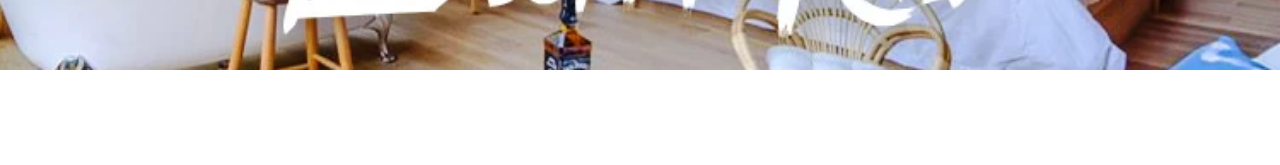
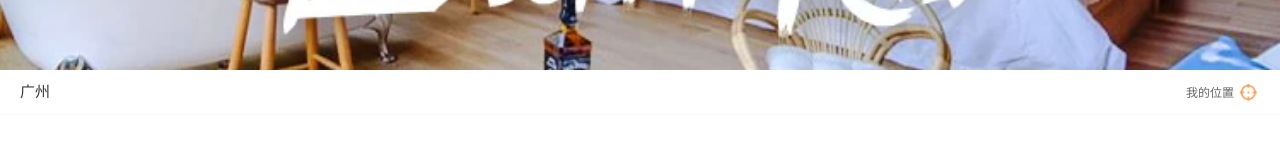
Before and after one commit to xumingyu2018/TripSite, a Vue app in the folder monkee-trip/: page /#/home in a window 1280 px wide. Shown: the part 404-569 px from the top of the page. Built offline with nearby package versions, Linux system fonts and the light colour scheme.

Commit message:
添加主页的图片、位置功能

```diff
--- a/monkee-trip/package.json
+++ b/monkee-trip/package.json
@@ -8,6 +8,7 @@
     "preview": "vite preview"
   },
   "dependencies": {
+    "axios": "^1.4.0",
     "normalize.css": "^8.0.1",
     "pinia": "^2.1.3",
     "vant": "^4.4.0",
--- /dev/null
+++ b/monkee-trip/src/services/index.js
@@ -0,0 +1,3 @@
+export * from "./modules/city"
+export * from './modules/home'
+export * from './modules/detail'
--- /dev/null
+++ b/monkee-trip/src/views/home/components/home-search-box.vue
@@ -0,0 +1,73 @@
+<template>
+  <div class="search-box">
+    <div class="location bottom-gray-line ">
+      <div class="city" @click="cityClick">广州</div>
+      <div class="position" @click="positionClick">
+        <span class="text">我的位置</span>
+        <img src="@/assets/img/home/icon_location.png" alt="">
+      </div>
+    </div>
+  </div>
+</template>
+
+<script setup>
+import { useRouter } from 'vue-router'
+
+const router = useRouter()
+
+const cityClick = () => {
+  router.push('/city')
+}
+
+const positionClick = () => {
+  navigator.geolocation.getCurrentPosition(res => {
+    console.log("获取位置成功", res);
+  }, err => {
+    console.log("获取位置失败", err);
+  }, {
+    enableHighAccuracy: true,
+    timeout: 5000,
+    maximumAge: 0
+  })
+}
+
+</script>
+
+<style lang="less" scoped>
+.search-box {
+  --van-calendar-popup-height: 100%;
+}
+
+.location {
+  display: flex;
+  align-items: center;
+  height: 44px;
+  padding: 0 20px;
+
+  .city {
+    flex: 1;
+    color: #333;
+    font-size: 15px;
+  }
+
+  .position {
+    width: 74px;
+    display: flex;
+    align-items: center;
+
+    .text {
+      position: relative;
+      top: 2px;
+      color: #666;
+      font-size: 12px;
+    }
+
+    img {
+      margin-left: 5px;
+      width: 18px;
+      height: 18px;
+    }
+  }
+}
+
+</style>
--- a/monkee-trip/src/views/home/home.vue
+++ b/monkee-trip/src/views/home/home.vue
@@ -4,12 +4,13 @@
     <div class="banner">
       <img src="@/assets/img/home/banner.webp" alt="">
     </div>
+    <home-search-box/>
   </div>
 </template>
 
 <script setup>
 import homeNavBar from './components/home-nav-bar.vue';
-
+import homeSearchBox from './components/home-search-box.vue';
 
 </script>
 
```
Also changed, not shown: 1 other file (tests, documents, lock files or other folders).
